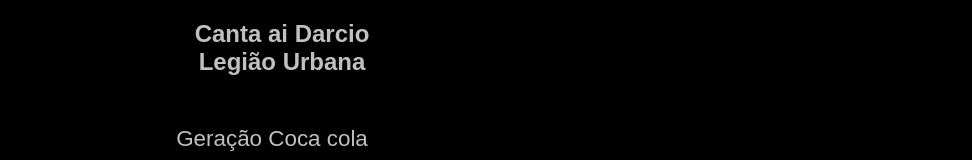
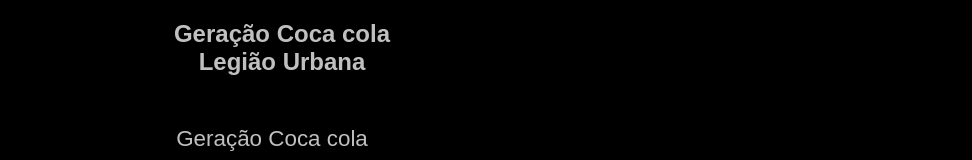
Before and after one commit to Dorvalluz/cifra_legiao_urbana, a plain HTML site: page index.html in a window 1280 px wide. Shown: the top 160 px of the page, without its empty margins (308-1280 px from the left). Drawn offline with Linux system fonts and the light colour scheme.

Commit message:
Update index.html
Signed-off-by: Dorvalluz <84553277+Dorvalluz@users.noreply.github.com>

```diff
--- a/index.html
+++ b/index.html
@@ -104,7 +104,7 @@
   </style>
 </head>
 <body>
-  <h6>Canta ai Darcio<br>Legião Urbana</h6>
+  <h6>Geração Coca cola<br>Legião Urbana</h6>
   <div id="lyrics"></div>
 
   <div id="audio-container">
```
